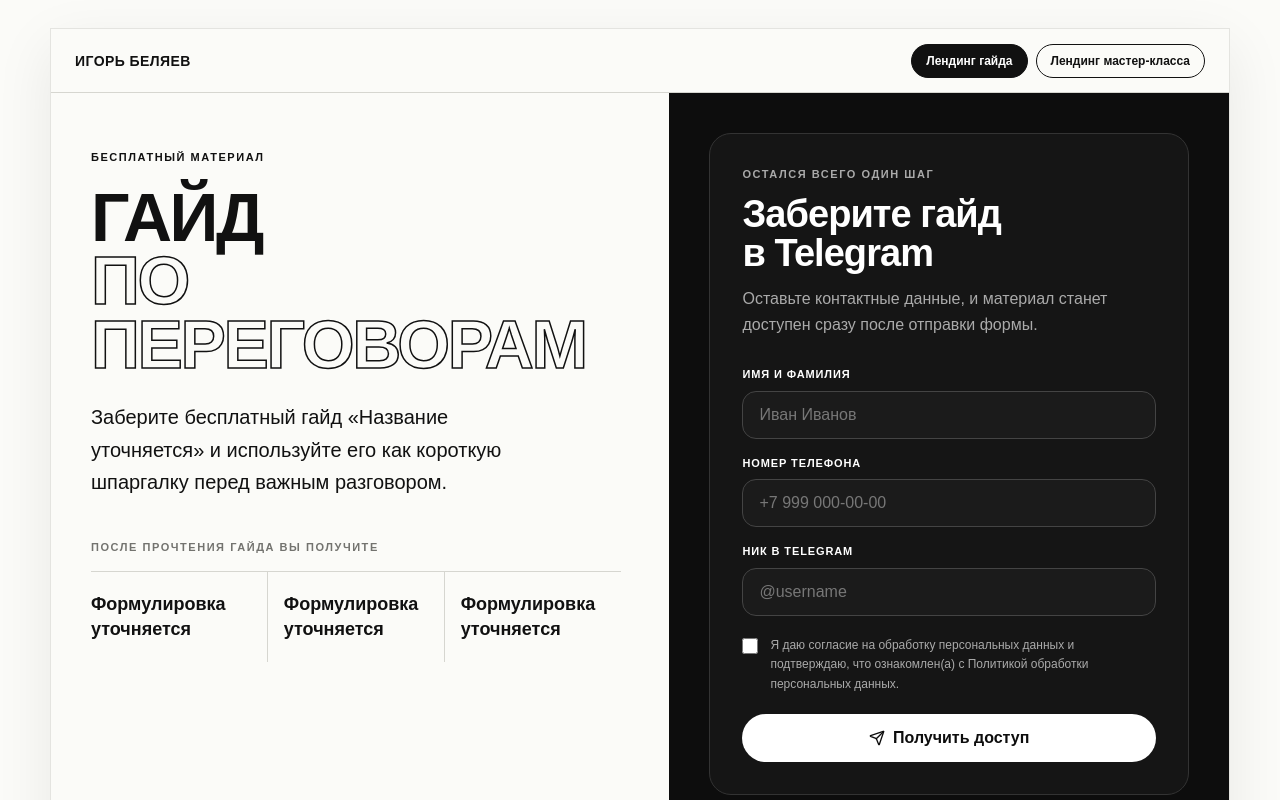
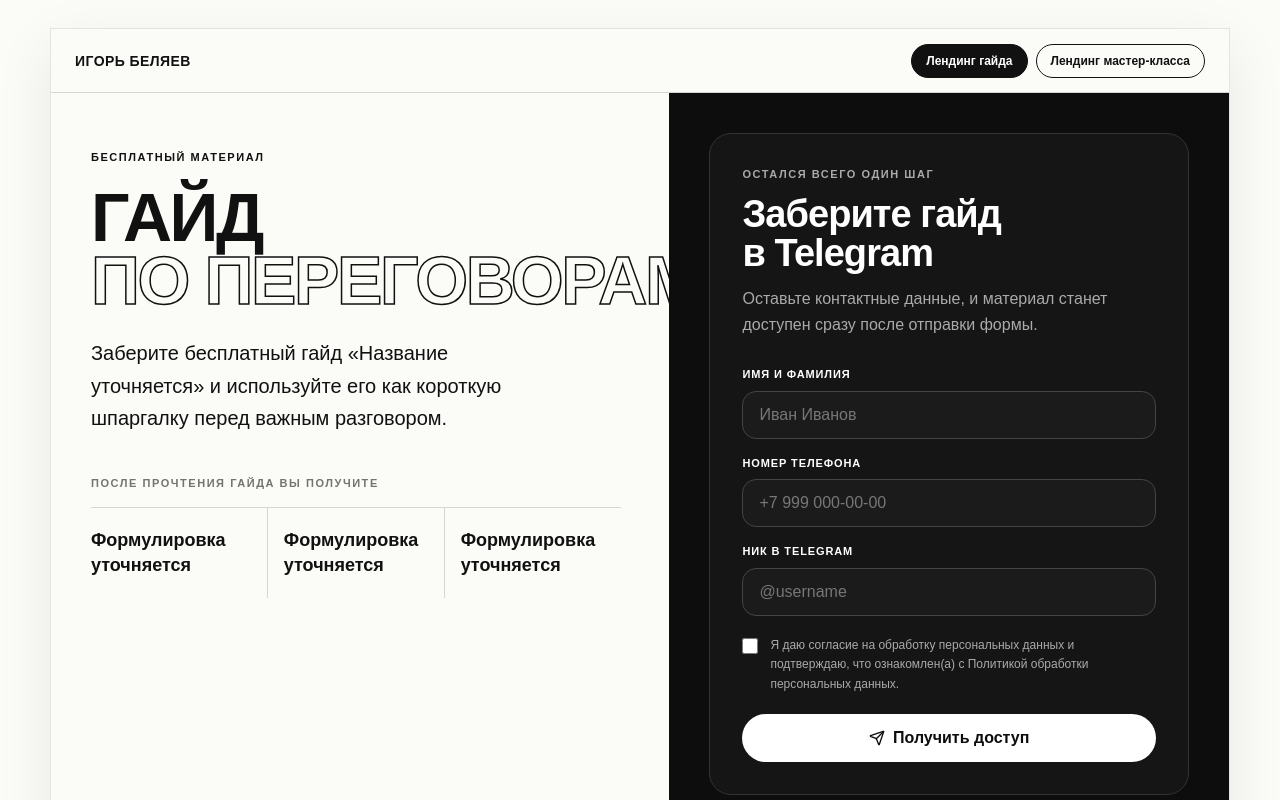
Before and after one commit to egorundr/igor-belyaev, a Next.js app: page / in a window 1280 px wide. Shown: the top 800 px of the page. Built offline with nearby package versions, Linux system fonts and the light colour scheme.

Commit message:
feat: add whitespace-nowrap to guide negotiation text span\n\nAdded to prevent text wrapping for clarity

```diff
--- a/app/page.tsx
+++ b/app/page.tsx
@@ -22,7 +22,7 @@ export default function Page() {
               <h1 className="mt-5 text-pretty text-[clamp(2rem,6.5vw,4.25rem)] font-black uppercase leading-[0.94] tracking-[-0.035em]">
                 Гайд
                 <br />
-                <span className="inline-block text-transparent [-webkit-text-stroke:1.5px_var(--charcoal)]">
+                <span className="inline-block whitespace-nowrap text-transparent [-webkit-text-stroke:1.5px_var(--charcoal)]">
                   по переговорам
                 </span>
               </h1>
```
